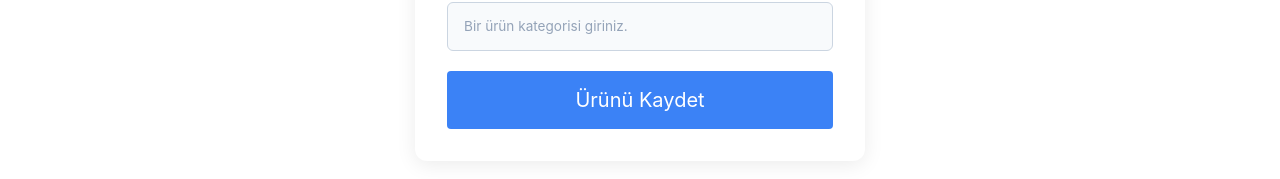
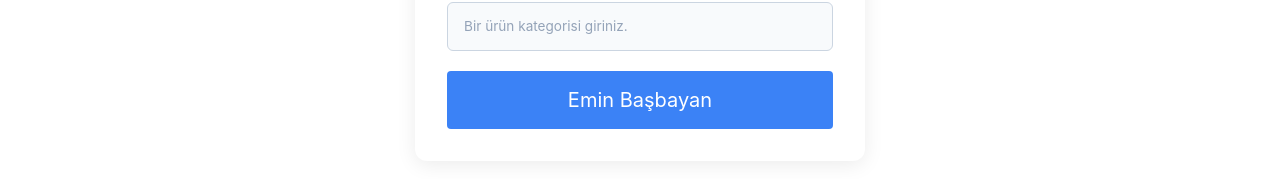
Before and after one commit to eminbasbayan/albaraka-react-egitimi, a React (Vite) app: page /products in a window 1280 px wide. Shown: the part 552-731 px from the top of the page. Built offline with nearby package versions, Linux system fonts and the light colour scheme; no server answers.

Commit message:
react context - useContext hook kullanımı

```diff
--- a/src/components/UI/Button.jsx
+++ b/src/components/UI/Button.jsx
@@ -1,12 +1,19 @@
+import { useContext } from 'react';
 import './Button.css';
+import { CartContext } from '../../context/CartContext';
 
 function Button({ size, color = 'primary', children, full, onClick }) {
+  const { fullName: tumIsim, adres } = useContext(CartContext);
+
+  const fullName = 'Emre Demir';
+
+
   return (
     <button
       className={`btn btn-${size} btn-${color} ${full && 'full-size'}`}
       onClick={onClick}
     >
-      {children}
+      {tumIsim}
     </button>
   );
 }
--- /dev/null
+++ b/src/context/CartContext.jsx
@@ -0,0 +1,15 @@
+import { createContext } from 'react';
+
+export const CartContext = createContext();
+
+function CartProvider({ children }) {
+  const fullName = 'Emin Başbayan';
+
+  return (
+    <CartContext.Provider value={{ fullName, adres: 'Türkiye' }}>
+      {children}
+    </CartContext.Provider>
+  );
+}
+
+export default CartProvider;
--- a/src/main.jsx
+++ b/src/main.jsx
@@ -1,5 +1,10 @@
 import { createRoot } from 'react-dom/client';
 import './index.css';
 import App from './App.jsx';
+import CartProvider from './context/CartContext.jsx';
 
-createRoot(document.getElementById('root')).render(<App />);
+createRoot(document.getElementById('root')).render(
+  <CartProvider>
+    <App />
+  </CartProvider>,
+);
```
